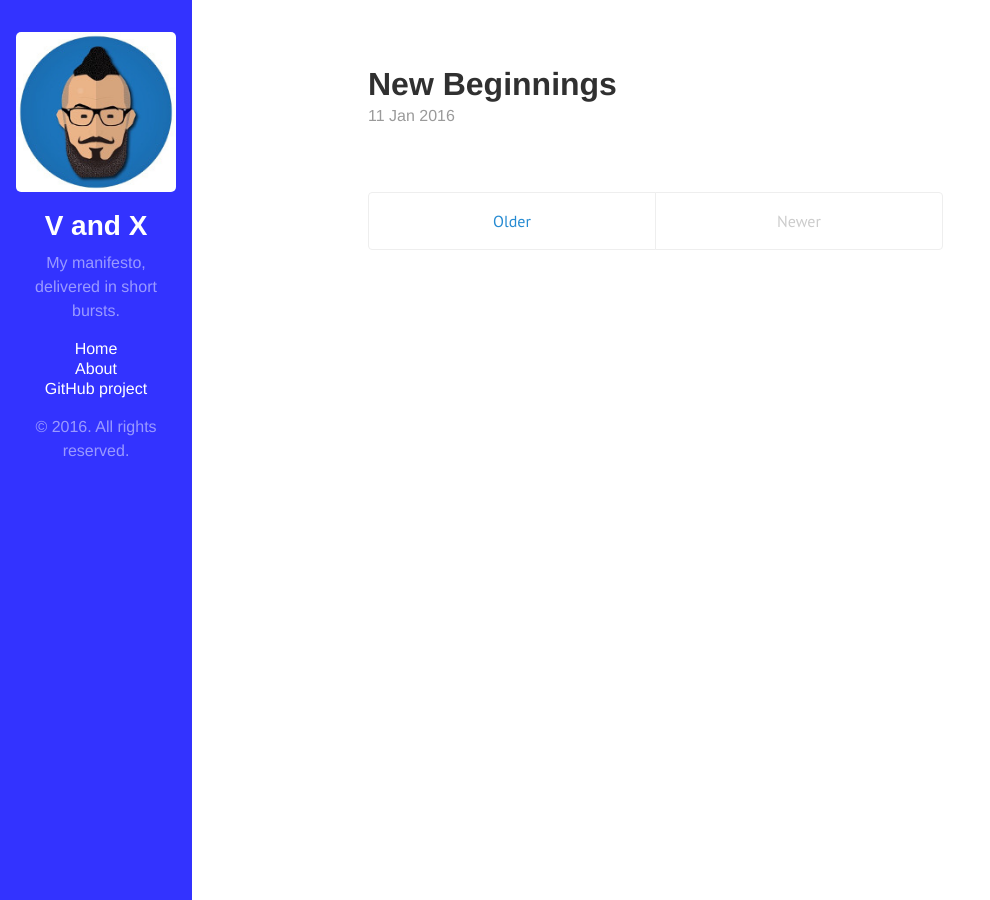
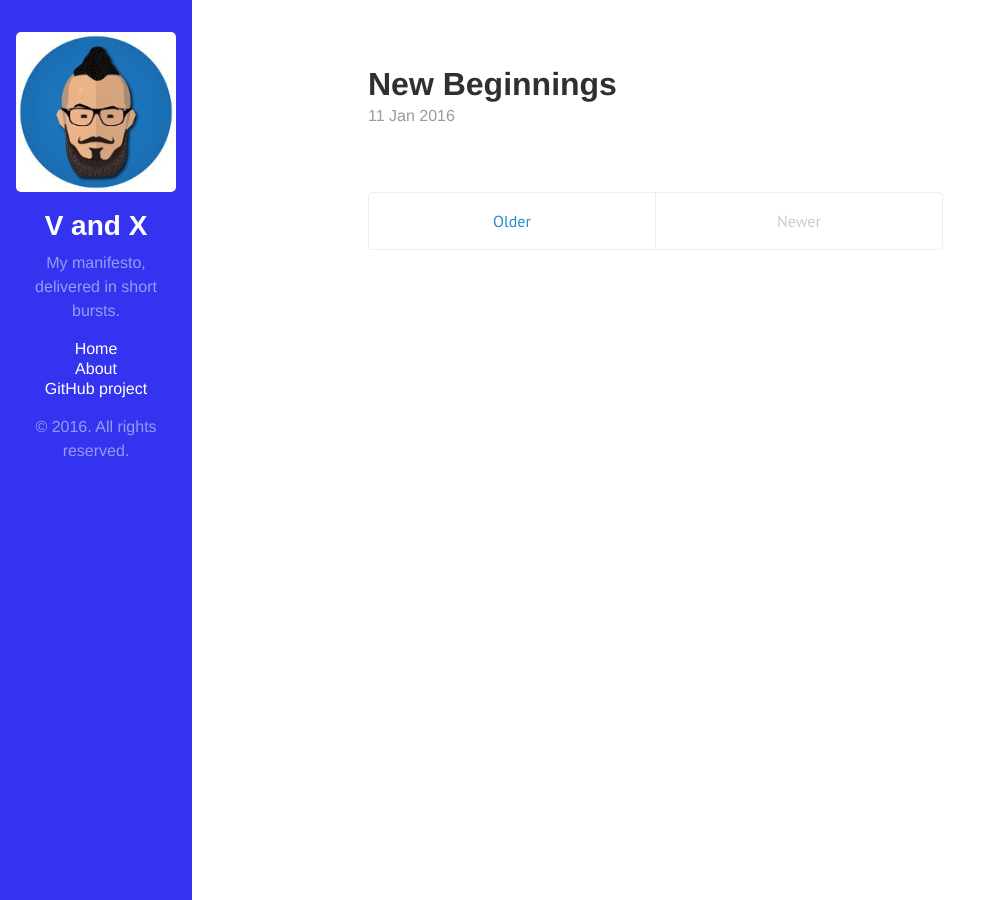
Before and after one commit to TimBanks/timbanks.github.io, a Jekyll site: the page built from index.html, in a window 1280 px wide. Shown: the whole page, without its empty margins (0-990 px from the left). Built offline with Jekyll 4.4.1, drawn with Linux system fonts in a browser that asks for light colours; the list of posts is cut into pages by our own code.

Commit message:
sidebar work

```diff
--- a/public/css/hyde.css
+++ b/public/css/hyde.css
@@ -60,7 +60,7 @@ html {
   text-align: center;
   padding: 2rem 1rem;
   color: rgba(255,255,255,.5);
-  background-color: #3333ff;
+  background-color: #3333f0;
 }
 @media (min-width: 48em) {
   .sidebar {
```
